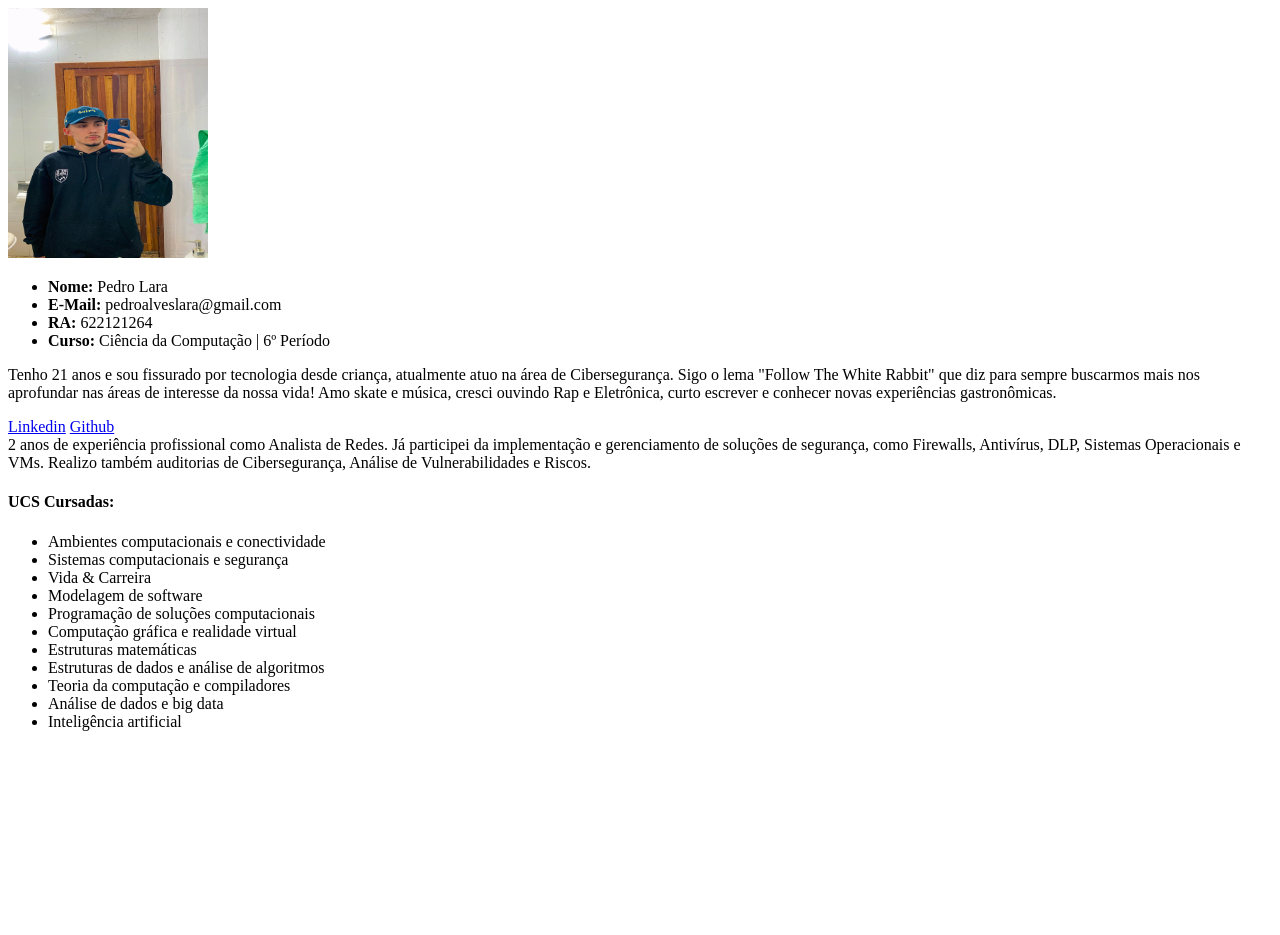
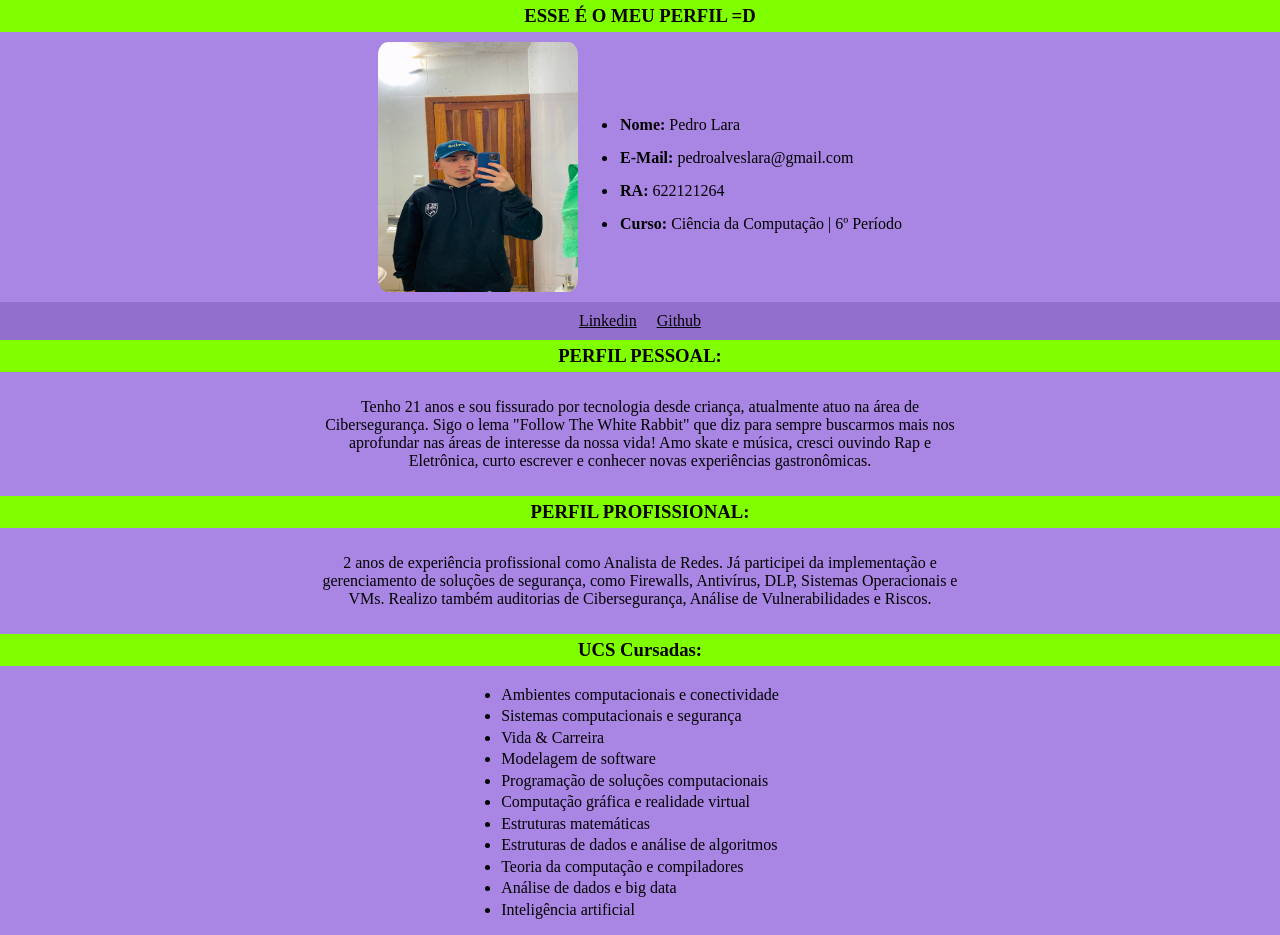
Before and after one commit to PedroLaraa/perfil-atividade-una, a plain HTML site: page src/index.html in a window 1280 px wide. Before the commit the page ends 800 px from the top, so only its background shows below. Drawn offline with Linux system fonts and the light colour scheme.

Commit message:
Prática HTML + CSS 2.1

```diff
--- a/src/index.html
+++ b/src/index.html
@@ -4,14 +4,17 @@
 <head>
   <meta charset="UTF-8">
   <meta name="viewport" content="width=device-width, initial-scale=1.0">
+  <link rel="stylesheet" href="./style.css">
   <title>Pedro Lara | UNA</title>
 </head>
 
 <body>
   <div class="container">
-    <div class="profile-img-data">
+    <h3>ESSE É O MEU PERFIL =D</h3>
+    <div class="profile-img-data-container">
+      <section class="profile-img-data">
         <section class="profile-image">
-        <img src="../data/img/profile.JPG" alt="Image Profile" width="200px" height="250px">
+          <img src="../data/img/profile.JPG" alt="Image Profile">
         </section>
         <section class="profile-data">
           <ul>
@@ -21,24 +24,29 @@
             <li><strong>Curso:</strong> Ciência da Computação | 6º Período</li>
           </ul>
         </section>
+      </section>
     </div>
+    <section class="profile-social">
+      <a href="https://linkedin.com.br/in/pedrolara-sec" target="_blank">Linkedin</a>
+      <a href="https://github.com/PedroLaraa" target="_blank">Github</a>
+    </section>
+    <h3>PERFIL PESSOAL:</h3>
     <section class="profile-personal">
       <p>Tenho 21 anos e sou fissurado por tecnologia desde criança, atualmente atuo na área de Cibersegurança. Sigo o
         lema "Follow The White Rabbit" que diz para sempre buscarmos mais nos aprofundar nas áreas de interesse da nossa
         vida! Amo skate e música, cresci ouvindo Rap e Eletrônica, curto escrever e conhecer novas experiências
         gastronômicas. </p>
     </section>
-    <section class="profile-social">
-      <a href="https://linkedin.com.br/in/pedrolara-sec" target="_blank">Linkedin</a>
-      <a href="https://github.com/PedroLaraa" target="_blank">Github</a>
-    </section>
+    <h3>PERFIL PROFISSIONAL:</h3>
     <section class="profile-professional">
+      <p>
         2 anos de experiência profissional como Analista de Redes. Já participei da implementação e gerenciamento de
       soluções de segurança, como Firewalls, Antivírus, DLP, Sistemas Operacionais e VMs. Realizo também auditorias de
       Cibersegurança, Análise de Vulnerabilidades e Riscos.
+      </p>
     </section>
+    <h3>UCS Cursadas:</h3>
     <section class="profile-ucs">
-      <h4>UCS Cursadas:</h4>
       <ul>
         <li>Ambientes computacionais e conectividade</li>
         <li>Sistemas computacionais e segurança</li>
--- /dev/null
+++ b/src/style.css
@@ -0,0 +1,112 @@
+body {
+  border: 0;
+  margin: 0;
+  padding: 0;
+}
+
+.container {
+  background-color: aliceblue;
+  height: 100vh;
+  width: 100%;
+}
+
+.container h3 {
+  text-align: center;
+  margin: 0;
+  padding: 5px;
+  background-color: chartreuse;
+}
+
+.profile-img-data-container {
+  display: flex;
+  flex-direction: row;
+  justify-content: center;
+  align-items: center;
+  background-color: #a986e3;
+}
+
+.profile-img-data {
+  display: flex;
+  flex-direction: row;
+  justify-content: center;
+  align-items: center;
+  width: 50%;
+  padding: 10px;
+  margin: 0;
+}
+
+.profile-image {
+  height: 250px;
+}
+
+.profile-image img{
+  width: 200px;
+  height: 250px;
+  border-radius: 5%;
+}
+
+/* .profile-data ul {
+
+} */
+
+.profile-data li {
+  padding-top: 15px;
+  padding-left: 2px;
+}
+
+.profile-personal {
+  display: flex;
+  flex-direction: row;
+  justify-content: center;
+  align-items: center;
+  text-align: center;
+  background-color: #a986e3;
+}
+.profile-personal p {
+  width: 50%;
+  padding: 10px;
+}
+
+.profile-social {
+  display: flex;
+  flex-direction: row;
+  justify-content: center;
+  align-items: center;
+  background-color: #936fcd;
+}
+.profile-social a {
+  padding: 10px;
+  color: black;
+}
+
+.profile-professional {
+  display: flex;
+  flex-direction: row;
+  justify-content: center;
+  align-items: center;
+  text-align: center;
+  background-color: #a986e3;
+}
+.profile-professional p {
+  width: 50%;
+  padding: 10px;
+}
+
+.profile-ucs {
+  display: flex;
+  flex-direction: row;
+  justify-content: center;
+  background-color: #a986e3;
+}
+
+.profile-ucs ul {
+  padding: 0;
+}
+
+.profile-ucs li {
+  padding-top: 3.5px;
+}
+
+.profile-ucs h4 {
+  text-align: center;
+}
```
Lines whose indentation alone changed are shown as unchanged.
